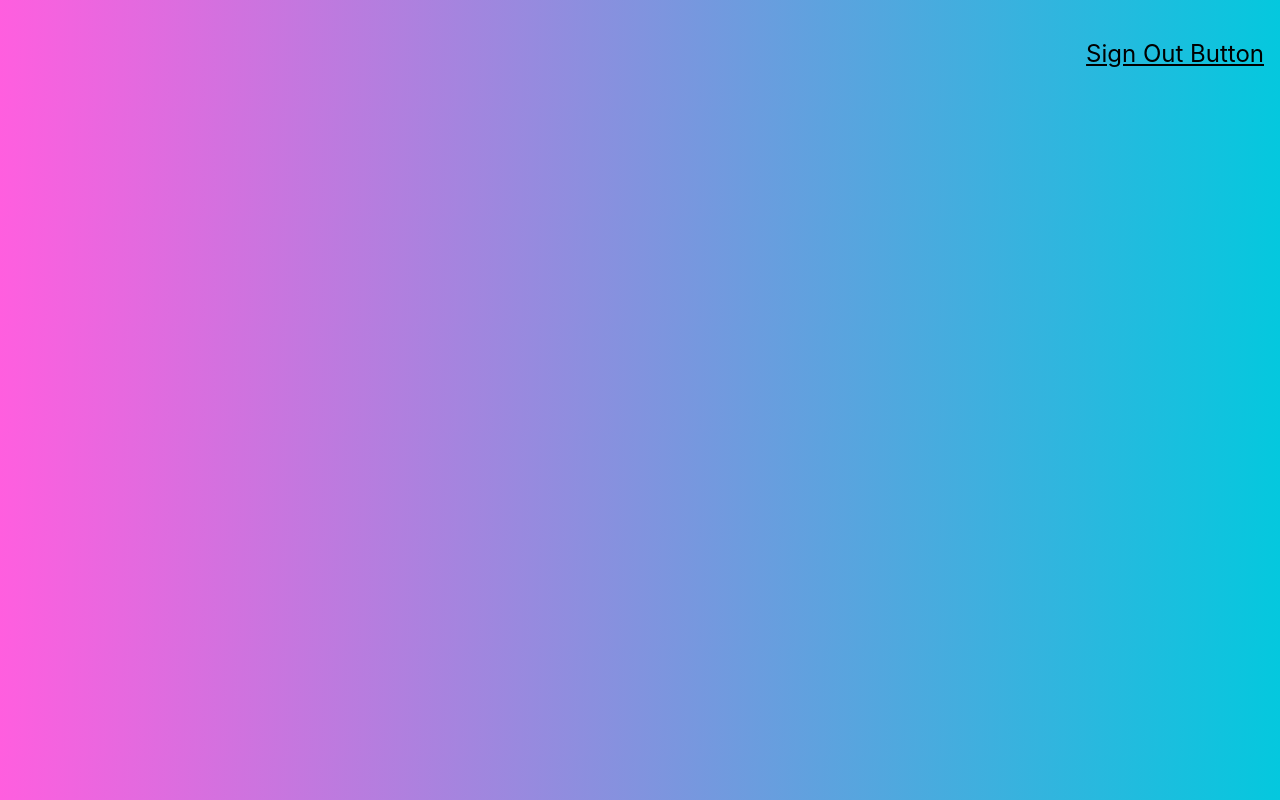
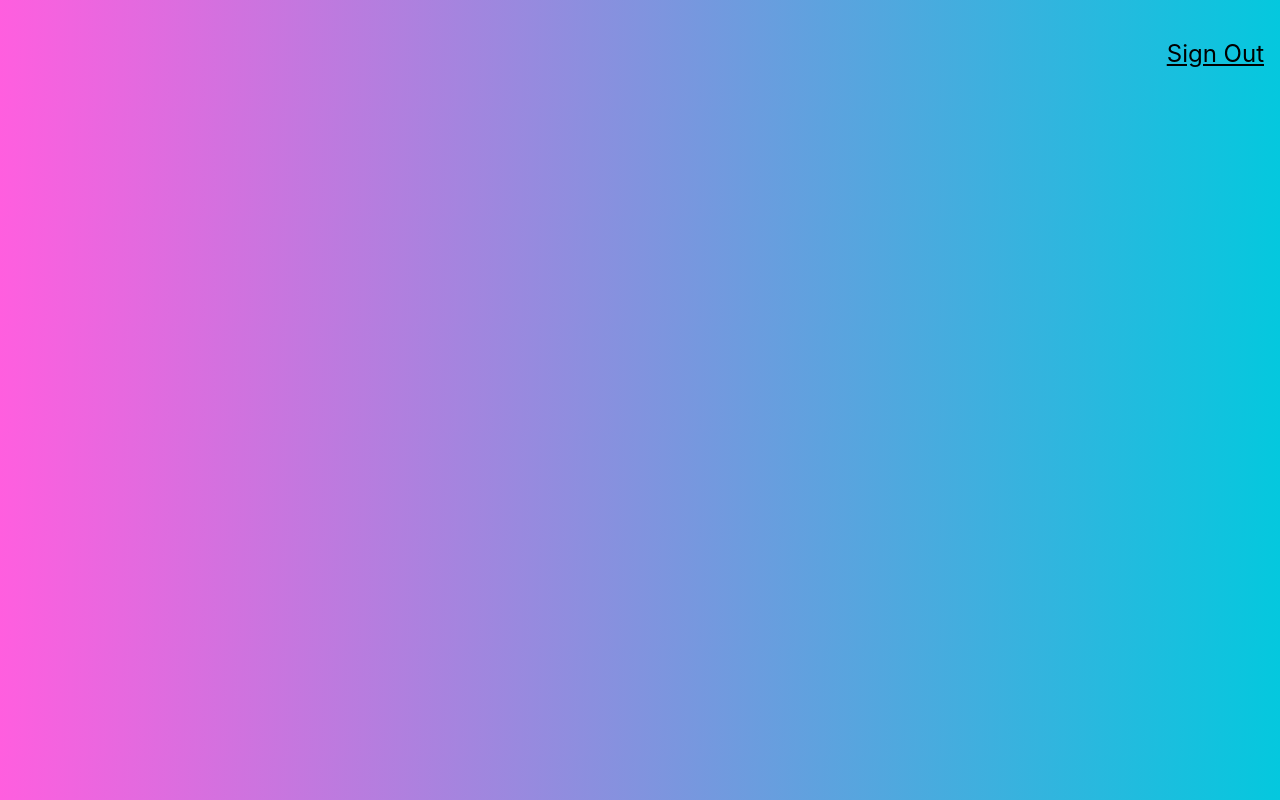
Before and after one commit to SunpreetSandhu/face-recognition, a React (Create React App) app in the folder face-recognition-app/: page / in a window 1280 px wide. Built offline with nearby package versions, Linux system fonts and the light colour scheme.

Commit message:
Updated libraies

```diff
--- a/face-recognition-app/src/components/Navigation/Navigation.js
+++ b/face-recognition-app/src/components/Navigation/Navigation.js
@@ -2,7 +2,7 @@ import React from "react";
 const Navigation = () => {
   return (
     <nav style={{ display: "flex", justifyContent: "flex-end" }}>
-      <p className="f3 link dim black underline pa3 pointer">Sign Out Button</p>
+      <p className="f3 link dim black underline pa3 pointer">Sign Out</p>
     </nav>
   );
 };
```
Also changed, not shown: face-recognition-app/package.json (+8 -7 lines), 2 other files (tests, documents, lock files or other folders).
